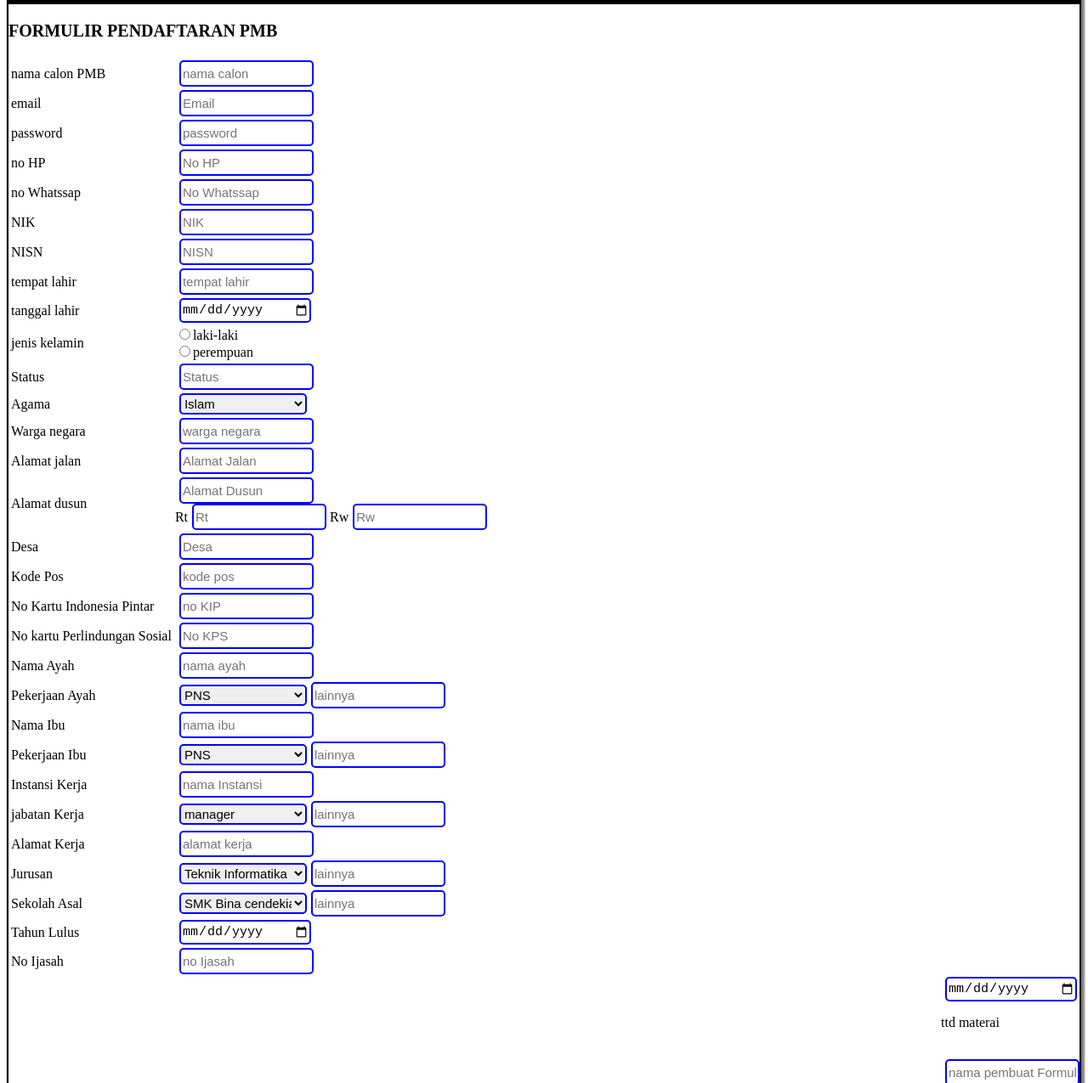
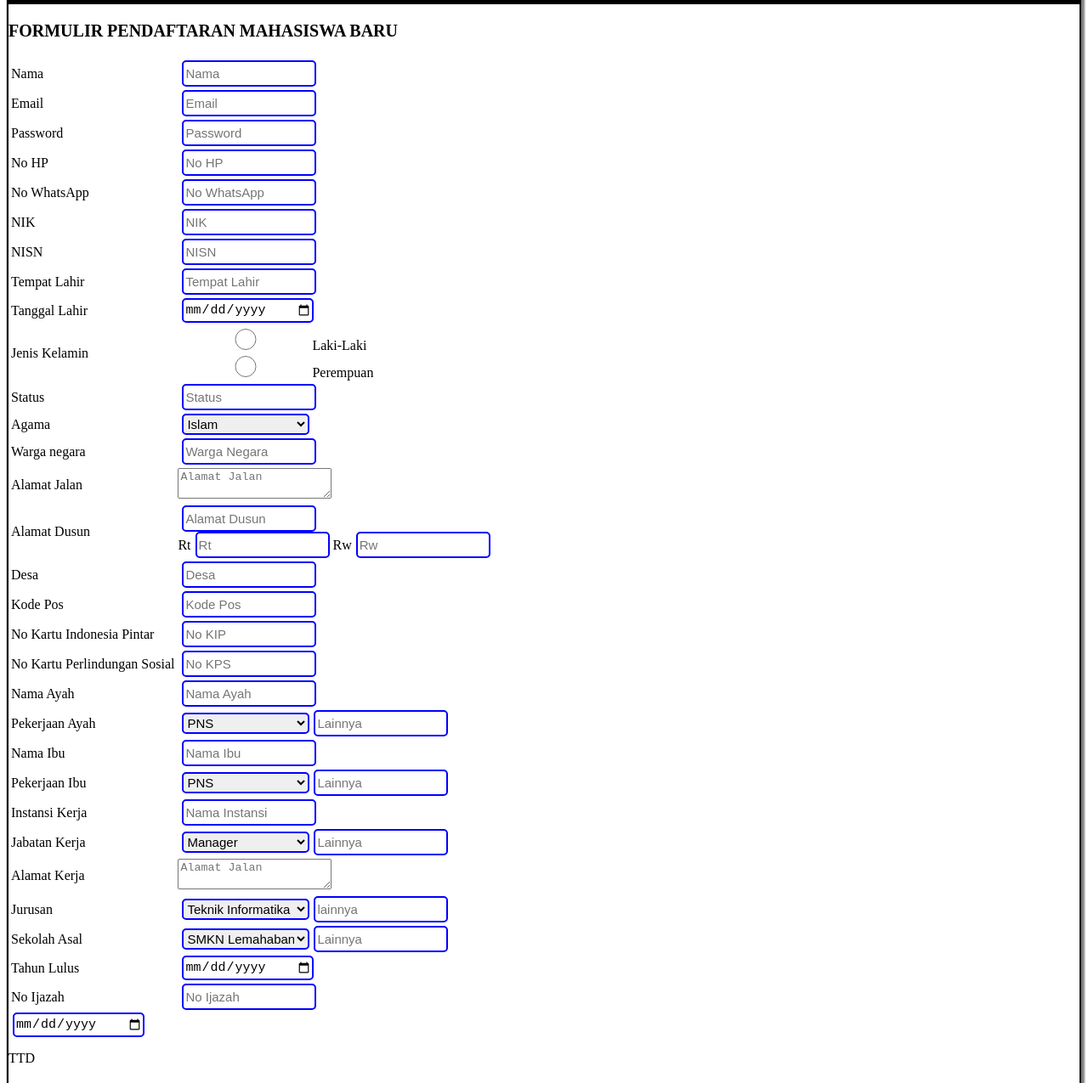
Before and after one commit to iknakh/iknakh.github.io, a plain HTML site: page P04css-basic/form.html in a window 1280 px wide. Shown: the part 165-1440 px from the top of the page at 85% size. Drawn offline with Linux system fonts and the light colour scheme; files whose address does not match are found by name.

Commit message:
Update form.html

```diff
--- a/P04css-basic/form.html
+++ b/P04css-basic/form.html
@@ -4,7 +4,7 @@
 <head>
 	<meta charset="utf-8">
 	<meta name="viewport" content="width=device-width, initial-scale=1">
-	<title>form PMB</title>
+	<title>FORMULIR PMB</title>
 	<link rel="stylesheet" type="text/css" href="ikna.css">
 </head>
 <body>
@@ -19,34 +19,34 @@
 		<h2 class="h2">IKMI CIREBON</h2>
 	</div>
 	<div class="kop2">
-		<br> Alamat kampus :
+		<br> Alamat Kampus :
 		<br>Jl.Perjuangan No. 10 B Majasem
 		<br>Kec.Kesambi Kota Cirebon
 		<br>Tlp.(0231) 490480-490481
 		<br>Website : <a href="">https://ikmi.ac.id</a> <span> Email : <a href="">info@ikmi.ac.id</a></span>
 	</div>
 </header>
-<h3> FORMULIR PENDAFTARAN PMB </h3>
+<h3> FORMULIR PENDAFTARAN MAHASISWA BARU </h3>
 	<table>
 		<tr>
-			<td>nama calon PMB</td>
-			<td><input type="text" name="nama" placeholder="nama calon"></td>
+			<td>Nama</td>
+			<td><input type="text" name="Nama" placeholder="Nama"></td>
 		</tr>
 		<tr>
-			<td>email</td>
-			<td><input type="text" name="email" placeholder="Email"></td>
+			<td>Email</td>
+			<td><input type="text" name="Email" placeholder="Email"></td>
 		</tr>
 		<tr>
-			<td>password</td>
-			<td><input type="password" name="password" placeholder="password"></td>
+			<td>Password</td>
+			<td><input type="password" name="Password" placeholder="Password"></td>
 		</tr>
 		<tr>
-			<td>no HP</td>
-			<td><input type="number" name="no_hp" placeholder="No HP"></td>
+			<td>No HP</td>
+			<td><input type="number" name="No_HP" placeholder="No HP"></td>
 		</tr>
 		<tr>
-			<td>no Whatssap</td>
-			<td><input type="number" name="no_wa" placeholder="No Whatssap"></td>
+			<td>No WhatsApp</td>
+			<td><input type="number" name="No_WhatsApp" placeholder="No WhatsApp"></td>
 		</tr>
 		<tr>
 			<td>NIK</td>
@@ -57,17 +57,17 @@
 			<td><input type="number" name="NISN" placeholder="NISN"></td>
 		</tr>
 		<tr>
-			<td>tempat lahir</td>
-			<td><input type="text" name="tempat_lahir" placeholder="tempat lahir"></td>
+			<td>Tempat Lahir</td>
+			<td><input type="text" name="tempat_lahir" placeholder="Tempat Lahir"></td>
 		</tr>
 		<tr>
-			<td>tanggal lahir</td>
-			<td><input type="date" name="tanggal_lahir" placeholder="tanggal lahir"></td>
+			<td>Tanggal Lahir</td>
+			<td><input type="date" name="tanggal_lahir" placeholder="Tanggal Lahir"></td>
 		</tr>
 		<tr>
-			<td>jenis kelamin</td>
-			<td><input type="radio" name="jenis_kelamin" value="laki laki" class="radio">laki-laki
-				<br><input type="radio" name="jenis_kelamin" value="perempuan" class="radio">perempuan</td>
+			<td>Jenis Kelamin</td>
+			<td><input type="radio" name="jenis_kelamin" value="laki laki">Laki-Laki
+				<br><input type="radio" name="jenis_kelamin" value="perempuan">Perempuan</td>
 		</tr>
 		<tr>
 			<td>Status</td>
@@ -77,8 +77,8 @@
 			<td>Agama</td>
 			<td><select name="Agama">
 			<option value="islam">Islam</option>
-			<option value="Kristen_protestan">Kristen protestan</option>
-			<option value="Kristen_Khatolik">Kristen khatolik</option>
+			<option value="Kristen_protestan">Kristen Protestan</option>
+			<option value="Kristen_Khatolik">Kristen Khatolik</option>
 			<option value="Hindu">Hindu</option>
 			<option value="Budha">Budha</option>
 			<option value="Khong_HuCu">Khong Hu Cu</option>
@@ -86,14 +86,14 @@
 		</tr>
 		<tr>
 			<td>Warga negara</td>
-			<td><input type="text" name="warga_negara" placeholder="warga negara"></td>
+			<td><input type="text" name="warga_negara" placeholder="Warga Negara"></td>
 		</tr>
 		<tr>
-			<td>Alamat jalan</td>
-			<td><input type="textarea" name="Alamat_jalan" placeholder="Alamat Jalan"></td>
+			<td>Alamat Jalan</td>
+			<td><textarea placeholder="Alamat Jalan"></textarea></td>
 		</tr>
 		<tr>
-			<td>Alamat dusun</td>
+			<td>Alamat Dusun</td>
 			<td>
 				<input type="textarea" name="Alamat_dusun" placeholder="Alamat Dusun">
 				<br>Rt<input type="number" name="Rt" placeholder="Rt">
@@ -106,66 +106,66 @@
 		</tr>
 		<tr>
 			<td>Kode Pos</td>
-			<td><input type="number" name="kode_pos" placeholder="kode pos"></td>
+			<td><input type="number" name="kode_pos" placeholder="Kode Pos"></td>
 		</tr>
 		<tr>
 			<td>No Kartu Indonesia Pintar</td>
-			<td><input type="number" name="No_KIP" placeholder="no KIP"></td>
+			<td><input type="number" name="No_KIP" placeholder="No KIP"></td>
 		</tr>
 		<tr>
-			<td>No kartu Perlindungan Sosial</td>
+			<td>No Kartu Perlindungan Sosial</td>
 			<td><input type="number" name="No_KPS" placeholder="No KPS"></td>
 		</tr>
 		<tr>
 			<td>Nama Ayah</td>
-			<td><input type="text" name="nama_ayah" placeholder="nama ayah"></td>
+			<td><input type="text" name="nama_ayah" placeholder="Nama Ayah"></td>
 		</tr>
 		<tr>
 			<td>Pekerjaan Ayah</td>
-			<td><select name="pekerjaan">
+			<td><select name="Pekerjaan">
 				<option value="PNS">PNS</option>
 				<option value="Dokter">Dokter</option>
 				<option value="Wiraswasta">Wiraswasta</option>
-				<option value="lainnya"><input type="text" name="pekerjaan" placeholder="lainnya"></option>
+				<option value="Lainnya"><input type="text" name="Pekerjaan" placeholder="Lainnya"></option>
 			</select></td>
 		</tr>
 		<tr>
 			<td>Nama Ibu</td>
-			<td><input type="text" name="nama_ibu" placeholder="nama ibu"></td>
+			<td><input type="text" name="nama_ibu" placeholder="Nama Ibu"></td>
 		</tr>
 		<tr>
 			<td>Pekerjaan Ibu</td>
-			<td><select name="pekerjaan">
+			<td><select name="Pekerjaan">
 				<option value="PNS">PNS</option>
 				<option value="Dokter">Dokter</option>
 				<option value="Wiraswasta">Wiraswasta</option>
 				<option value="IRT">Ibu rumah tangga</option>
-				<option value="lainnya"><input type="text" name="pekerjaan" placeholder="lainnya"></option>
+				<option value="Lainnya"><input type="text" name="Pekerjaan" placeholder="Lainnya"></option>
 			</select></td>
 		</tr>
 		<tr>
 			<td>Instansi Kerja</td>
-			<td><input type="text" name="Instansi" placeholder="nama Instansi"></td>
+			<td><input type="text" name="Instansi" placeholder="Nama Instansi"></td>
 		</tr>
 		<tr>
-			<td>jabatan Kerja</td>
+			<td>Jabatan Kerja</td>
 			<td><select name="jabatan">
-				<option value="manager">manager</option>
+				<option value="manager">Manager</option>
 				<option value="HR">HR</option>
-				<option value="Marketing">marketing</option>
+				<option value="Marketing">Marketing</option>
 				<option value="Administrasi">Administrasi</option>
-				<option value="lainnya"><input type="text" name="jabatan" placeholder="lainnya"></option>
+				<option value="Lainnya"><input type="text" name="Jabatan" placeholder="Lainnya"></option>
 			</select></td>
 		</tr>
 		<tr>
 			<td>Alamat Kerja</td>
-			<td><input type="textarea" name="alamat_kerja" placeholder="alamat kerja"></td>
+			<td><textarea placeholder="Alamat Jalan"></textarea></td>
 		</tr>
 		<tr>
 			<td>Jurusan</td>
 			<td><select name="Jurusan">
-				<option value="teknik informatika">Teknik Informatika</option>
-				<option value="Psikologi">psikologi</option>
+				<option value="Teknik Informatika">Teknik Informatika</option>
+				<option value="Psikologi">Psikologi</option>
 				<option value="Pemasaran">Pemasaran</option>
 				<option value="Komunikasi">Komunikasi</option>
 				<option value="lainnya"><input type="text" name="Jurusan" placeholder="lainnya"></option>
@@ -173,29 +173,29 @@
 		</tr>
 		<tr>
 			<td>Sekolah Asal</td>
-			<td><select name="sekolah_asal">
-				<option value="SMK Bina cendekia">SMK Bina cendekia</option>
-				<option value="SMK Negeri 1 cirebon">SMK Negeri 1 Cirebon</option>
-				<option value="SMK Negeri 1 Mundu">SMK negeri 1 Mundu</option>
-				<option value="SMA Negeri 1 Cirebon">SMA Negeri 1 cirebon</option>
-				<option value="lainnya"><input type="text" name="sekolah_asal" placeholder="lainnya"></option>
+			<td><select name="Sekolah_Asal">
+				<option value="SMKN Lemahabang">SMKN Lemahabang</option>
+				<option value="SMAN 1 Lemahabang Cirebon">SMAN 1 Lemahabang Cirebon</option>
+				<option value="SMKN 1 Mundu">SMKN 1 Mundu</option>
+				<option value="SMAN 1 Cirebon">SMAN 1 Cirebon</option>
+				<option value="Lainnya"><input type="text" name="Sekolah_Asal" placeholder="Lainnya"></option>
 			</select></td>
 		</tr>
 		<tr>
 			<td>Tahun Lulus</td>
-			<td><input type="date" name="tahun_lulus"></td>
+			<td><input type="date" name="Tahun_Lulus"></td>
 		</tr>
 		<tr>
-			<td>No Ijasah</td>
-			<td><input type="number" name="no_ijasah" placeholder="no Ijasah"></td>
+			<td>No Ijazah</td>
+			<td><input type="number" name="No_Ijazah" placeholder="No Ijazah"></td>
 		</tr>
 	</table>
-		<div class="menu-4">
-		<input type="date" name="tanggal_form" placeholder="tanggal formulir dibuat">
-		<p>ttd materai</p>
-		<br><input type="text" name="nama_pengirimform" placeholder="nama pembuat Formulir">
+	<div>
+		<input type="date" name="tanggal_form" placeholder="Tanggal Formulir Dibuat">
+		<p>TTD</p>
+		<br><input type="text" name="nama_pengirimform" placeholder="Nama Pembuat Formulir">
 	</div>
-<div class="menu-5">
+<div>
 	<input type="submit" name="simpan" value="Kirim" class="btn-kirim">
 </div>
 </form>
```
